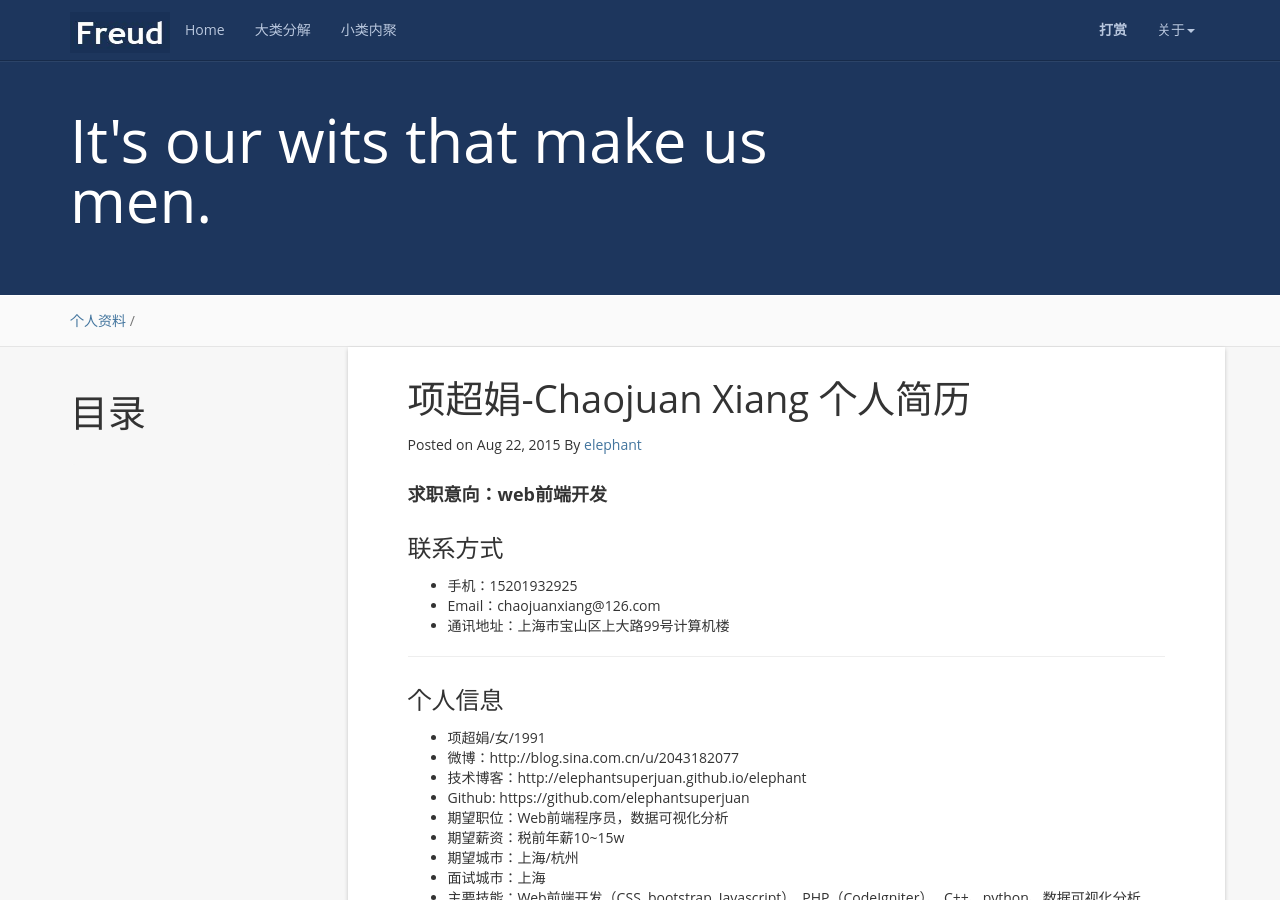
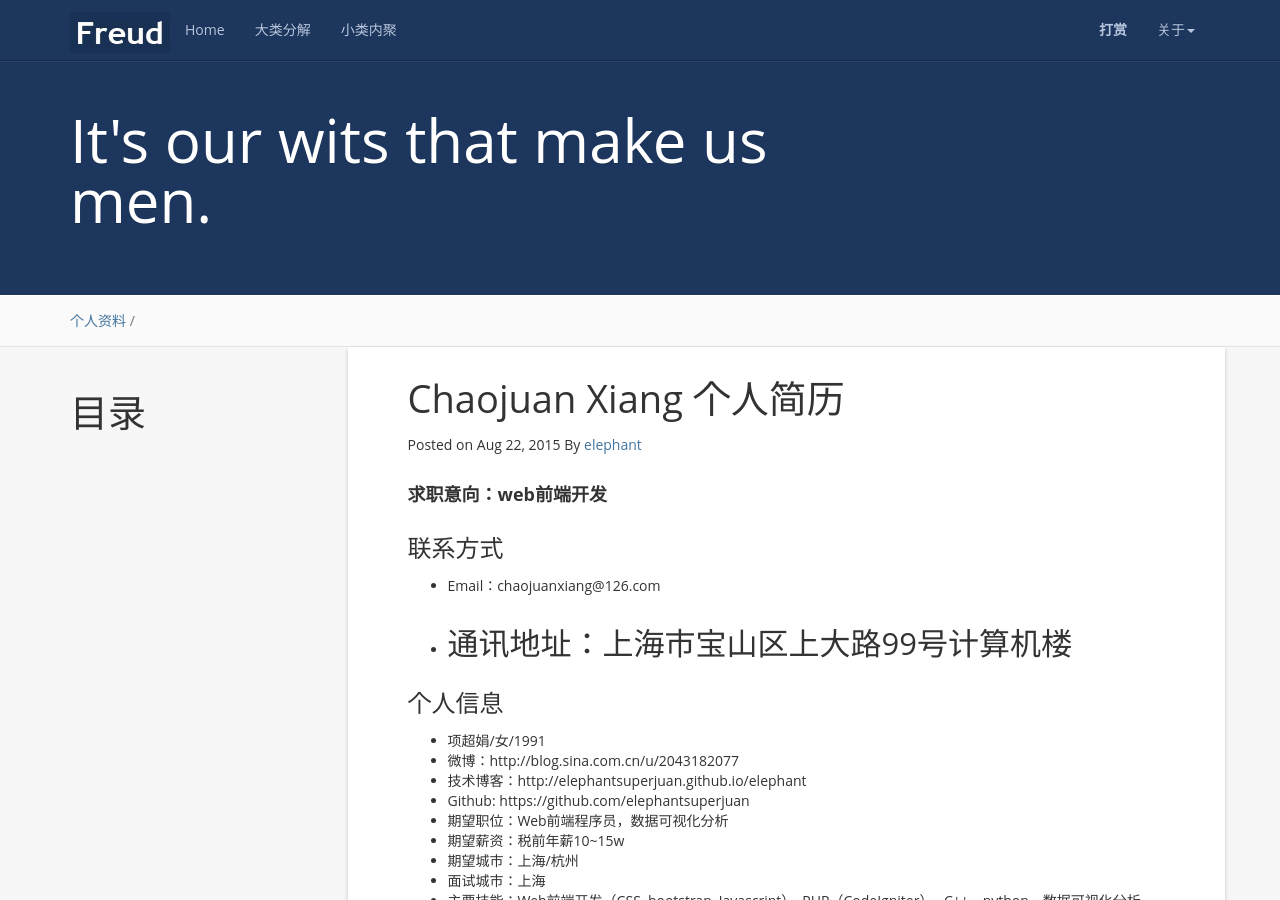
Before and after one commit to elephantsuperjuan/elephant, a Jekyll site: the page built from _posts/2015-08-22-resume.markdown, in a window 1280 px wide and 900 px high. Built offline with Jekyll 4.4.1, drawn with Linux system fonts in a browser that asks for light colours; nearby versions of some CDN libraries; comment, search, counter and statistics services are not loaded.

Commit message:
Update 2015-08-22-resume.markdown

```diff
--- a/_posts/2015-08-22-resume.markdown
+++ b/_posts/2015-08-22-resume.markdown
@@ -1,17 +1,16 @@
 ---
 layout: post
-title:  "项超娟-Chaojuan Xiang 个人简历"
+title:  "Chaojuan Xiang 个人简历"
 date:   2015-08-22 23:54:20
 categories: 个人资料
 image: 'img/resume.png'
 ---
+
 #### **求职意向：web前端开发**
 
 ### 联系方式
-- 手机：15201932925
 - Email：chaojuanxiang@126.com
 - 通讯地址：上海市宝山区上大路99号计算机楼
-
 ---
 
 ### 个人信息
```
